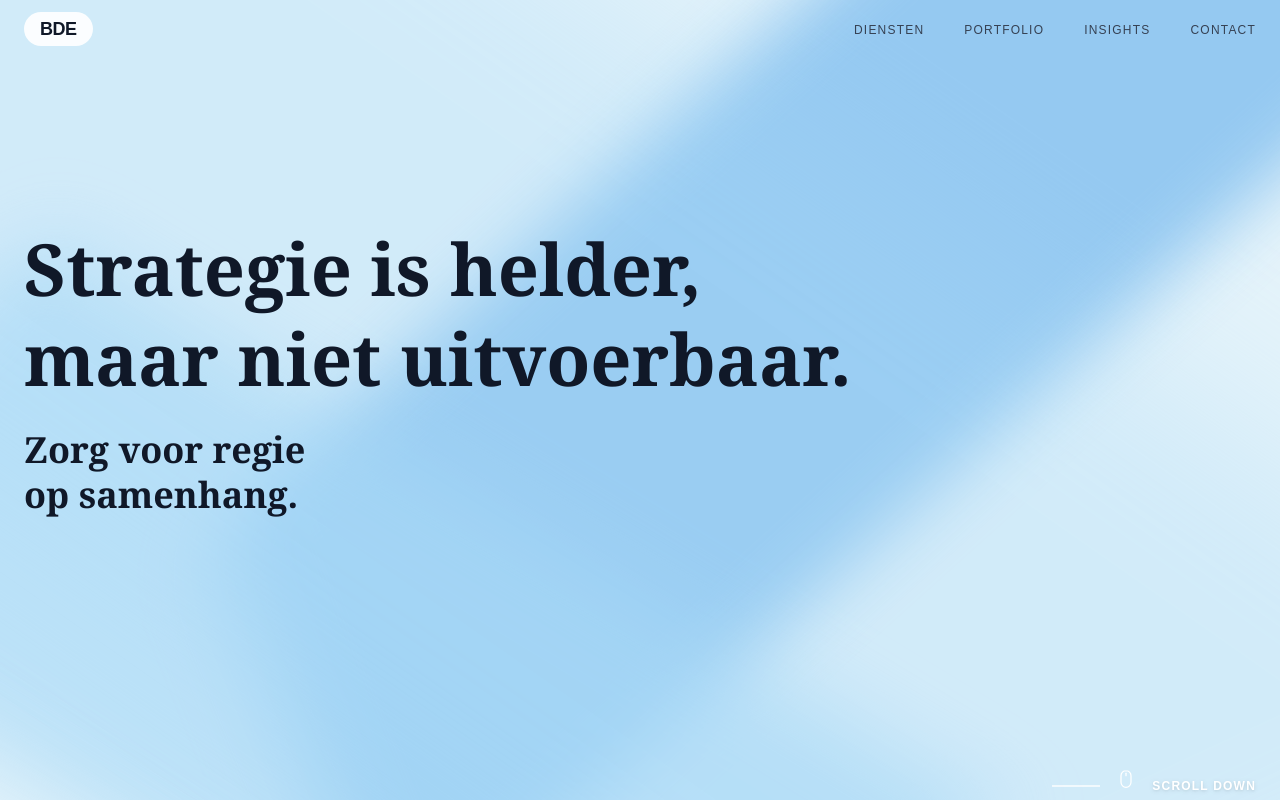
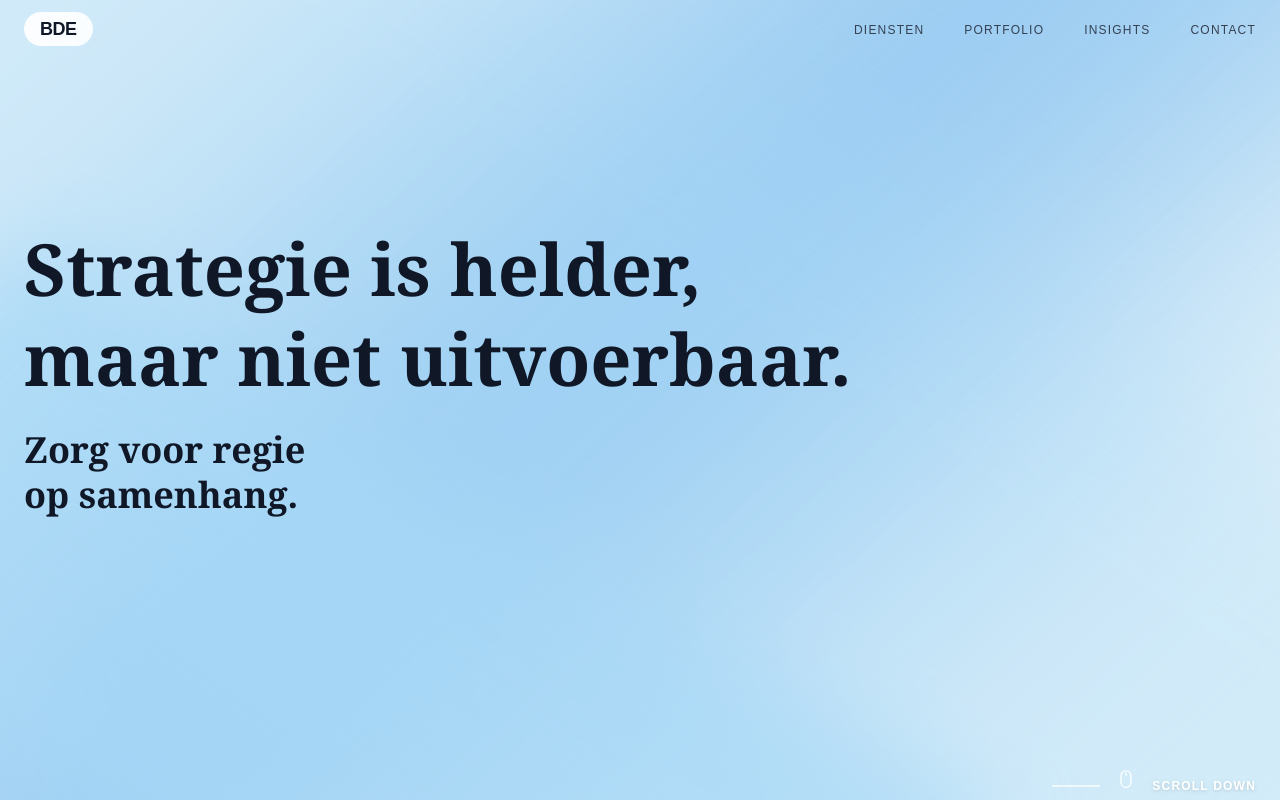
Before and after one commit to TinoiDam/bde-consulting.com, a Next.js app: page / in a window 1280 px wide. Shown: the top 800 px of the page. Built offline with nearby package versions, Linux system fonts and the light colour scheme.

Commit message:
Expand and soften primary beam - wider (150%), extreme blur (160px) for organic aurora effect

```diff
--- a/app/page.tsx
+++ b/app/page.tsx
@@ -10,18 +10,18 @@ export default function Home() {
           backgroundColor: '#E4F3FA'
         }}
       >
-        {/* Hard, bright primary light beam - Centered, sharp, intense */}
+        {/* Hard, bright primary light beam - Wide, soft edges, organic */}
         <div
           className="absolute pointer-events-none"
           style={{
-            width: '100%',
-            height: '60%',
+            width: '150%',
+            height: '80%',
             backgroundColor: '#8BC4F0',
-            top: '-10%',
-            right: '-25%',
-            transform: 'rotate(-22deg) skewY(-20deg) scaleX(1.3)',
-            filter: 'blur(35px)',
-            opacity: 0.88
+            top: '-15%',
+            right: '-35%',
+            transform: 'rotate(-22deg) skewY(-20deg) scaleX(1.4)',
+            filter: 'blur(160px)',
+            opacity: 0.85
           }}
         ></div>
 
```
